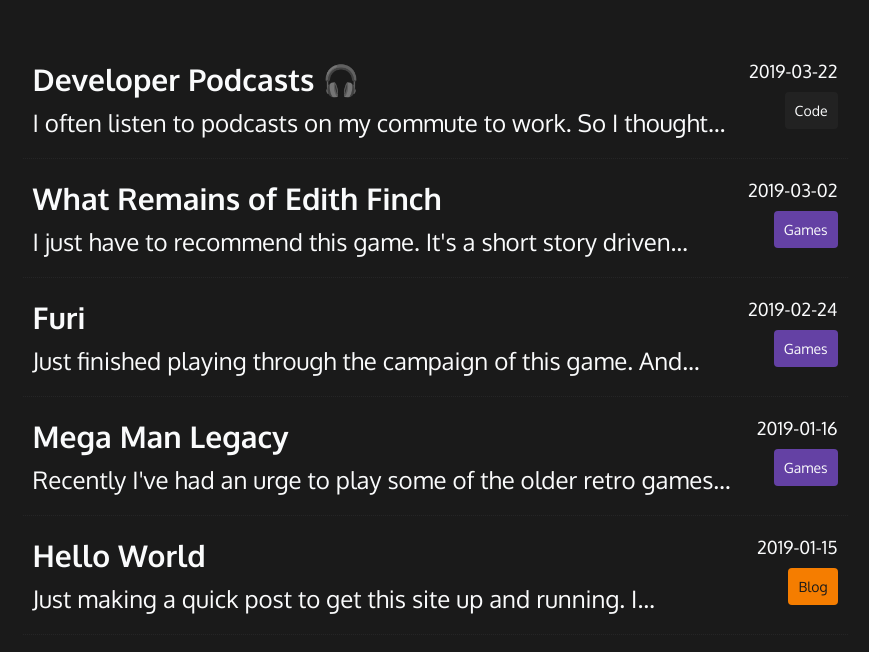
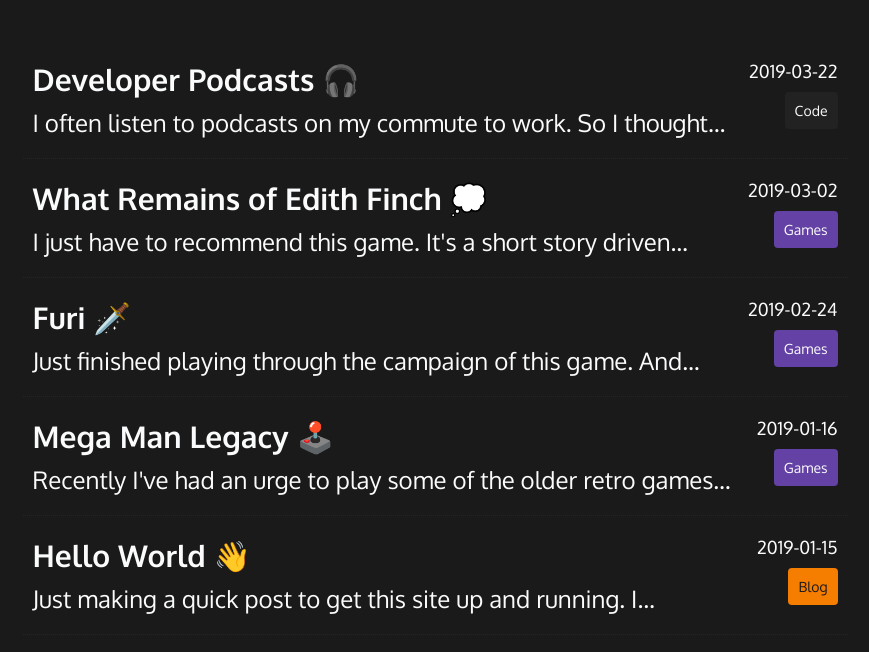
Before and after one commit to magnusson/magnusson.github.io, a Gatsby site: page / in a window 1280 px wide. Shown: the whole page, without its empty margins (205-1074 px from the left). Built offline with nearby package versions, Linux system fonts and the light colour scheme; Gatsby itself is replaced by a stand-in of ours.

Commit message:
Added emojis to titles to get millennials reading

```diff
--- a/content/blog/furi/index.md
+++ b/content/blog/furi/index.md
@@ -1,5 +1,5 @@
 ---
-title: 'Furi'
+title: 'Furi 🗡️'
 date: '2019-02-24'
 tag: 'Games'
 ---
--- a/content/blog/hello-world/index.md
+++ b/content/blog/hello-world/index.md
@@ -1,5 +1,5 @@
 ---
-title: 'Hello World'
+title: 'Hello World 👋'
 date: '2019-01-15'
 tag: 'Blog'
 ---
--- a/content/blog/mega-man-legacy/index.md
+++ b/content/blog/mega-man-legacy/index.md
@@ -1,5 +1,5 @@
 ---
-title: 'Mega Man Legacy'
+title: 'Mega Man Legacy 🕹️'
 date: '2019-01-16'
 tag: 'Games'
 ---
--- a/content/blog/what-remains-of-edith-finch/index.md
+++ b/content/blog/what-remains-of-edith-finch/index.md
@@ -1,5 +1,5 @@
 ---
-title: 'What Remains of Edith Finch'
+title: 'What Remains of Edith Finch 💭'
 date: '2019-03-02'
 tag: 'Games'
 ---
```
